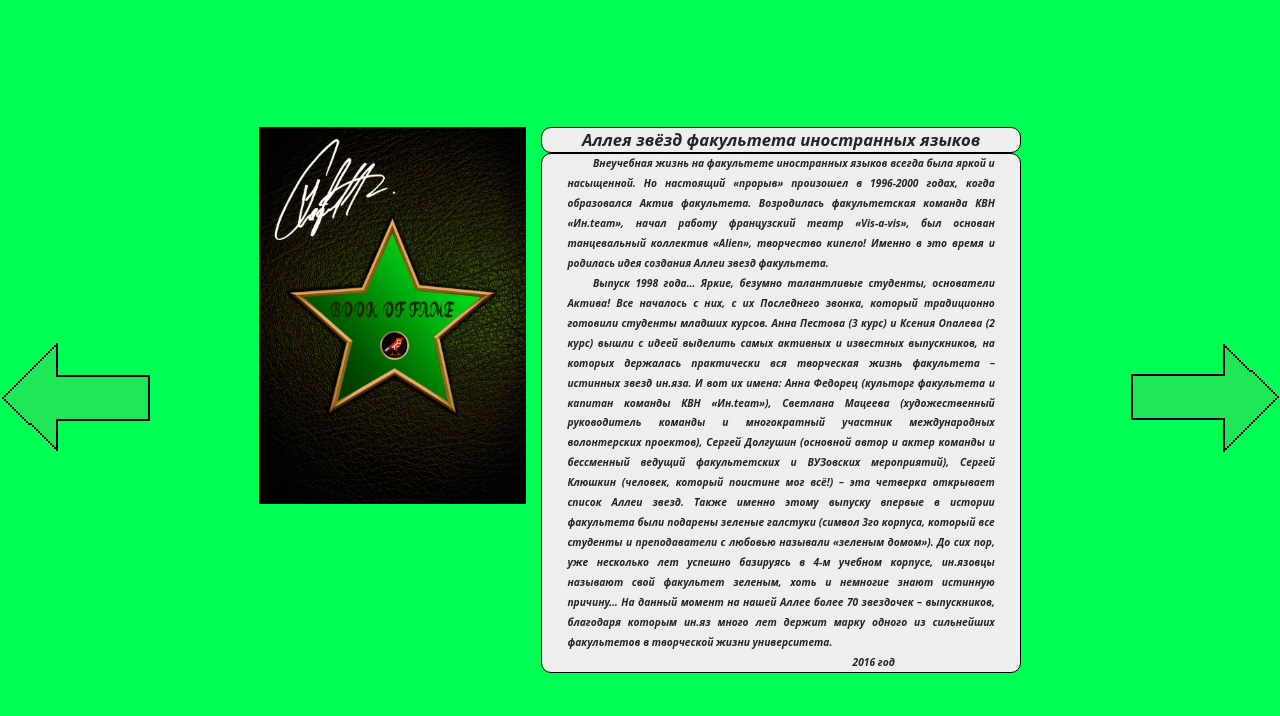
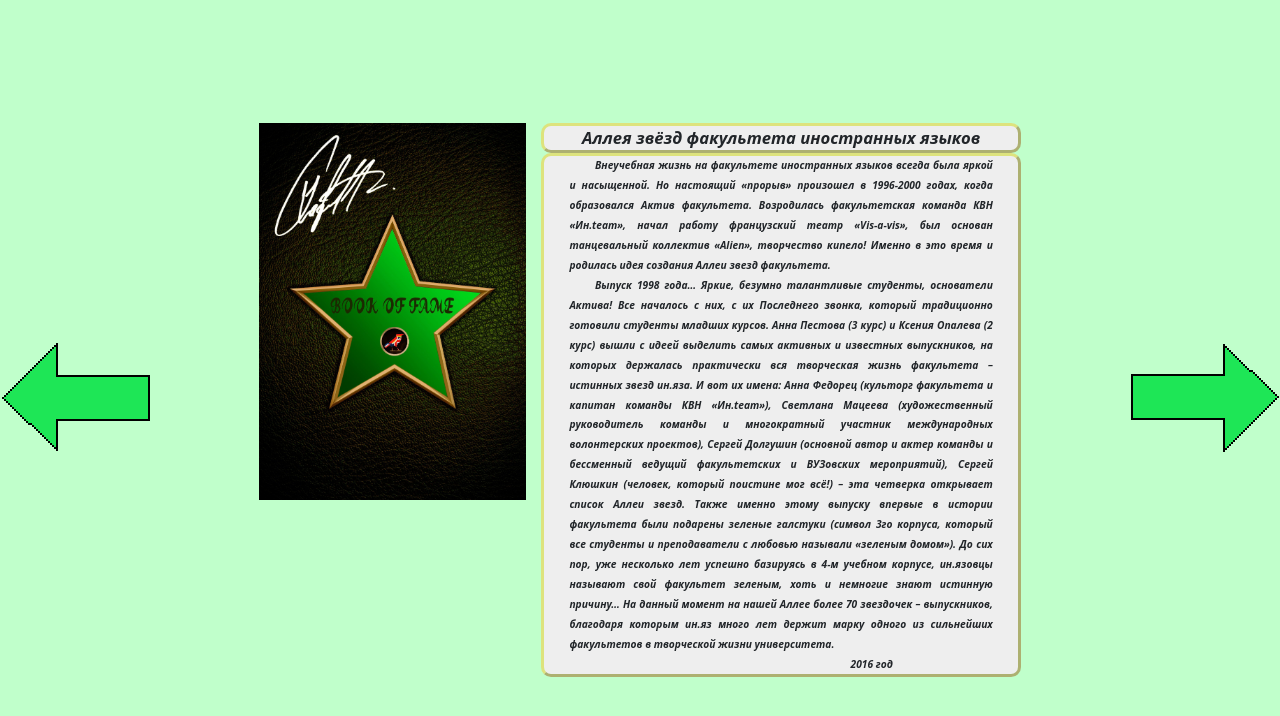
Before and after one commit to Skeletoshka/album-frontend, a React (Create React App) app: page /1 in a window 1280 px wide. Shown: the top 716 px of the page. Built offline with nearby package versions, Linux system fonts and the light colour scheme; no server answers.

Commit message:
внешние правки

```diff
--- a/src/Student.css
+++ b/src/Student.css
@@ -5,7 +5,7 @@
     vertical-align: middle;
     height: 33vw;
 }
-.page{
+.pagnpm e{
     display: table;
     margin: auto;
 }
@@ -33,16 +33,17 @@
     background-color: #eeeeee;
     border-radius: 10px;
     width: 100%;
-    border: 1px solid black;
+    border: 1mm outset rgba(211, 220, 50, .6);
     font-size: 1.3vw;
     font-style: italic;
     font-weight: bold;
+
 }
 .down1{
     max-width: 100%;
     background-color: #eeeeee;
     border-radius: 10px;
-    border: 1px solid black;
+    border: 1mm outset rgba(211, 220, 50, .6);
     min-height: 83%;
 }
 .down2{
@@ -50,7 +51,7 @@
     border-radius: 10px;
     width: 100%;
     max-height: 10%;
-    border: 1px solid black;
+    border: 2mm outset rgba(211, 220, 50, .6);
 }
 .desc{
     font-size: 0.8vw;
@@ -62,6 +63,7 @@
     text-align: justify;
     margin-left: 2vw;
     margin-right: 2vw;
+
 }
 .leftButton{
     display: table-cell;
@@ -78,6 +80,7 @@
     margin:auto;
     display: table-cell;
     vertical-align: middle;
+
 }
 .pageContainer{
     display: table-row;
@@ -90,7 +93,7 @@
     min-width: 100%;
     background-color: #eeeeee;
     border-radius: 10px;
-    border: 1px solid black;
+    border: 2mm outset rgba(211, 220, 50, .6);
 }
 .albumContainer{
     display: table;
@@ -100,6 +103,7 @@
     height: 100%;
     width: 100%;
     margin:auto;
+
 }
 .facultyName{
     font-size: 40px;
@@ -130,4 +134,5 @@
 .year{
     margin-right: 100px;
     text-align: right;
+
 }
--- a/src/Students.js
+++ b/src/Students.js
@@ -28,7 +28,8 @@ const firstStudent =
 
 export default function Students(){
     const params = useParams();
-    document.body.style = 'background: #0f5;';
+
+    document.body.style = 'background-image:' + process.env.PUBLIC_URL + '/night_star ; background-color: rgba(131, 255, 152, 0.5);';
 
     const [students, setStudents] = useState();
     const [student, setStudent] = useState(firstStudent);
@@ -60,7 +61,7 @@ export default function Students(){
                 check = false;
                 let endYear;
                 if(studentCheck.studentSpecialCase === 1) endYear = "Особый случай"
-                else endYear = "Год выпуска: " + studentCheck.studentStudyEnd;
+                else endYear = "Год выпуска " + studentCheck.studentStudyEnd;
                 return (
                     <div className={"container"}>
                         <div className={"page"}>
```
Also changed, not shown: 1 other file (tests, documents, lock files or other folders).
